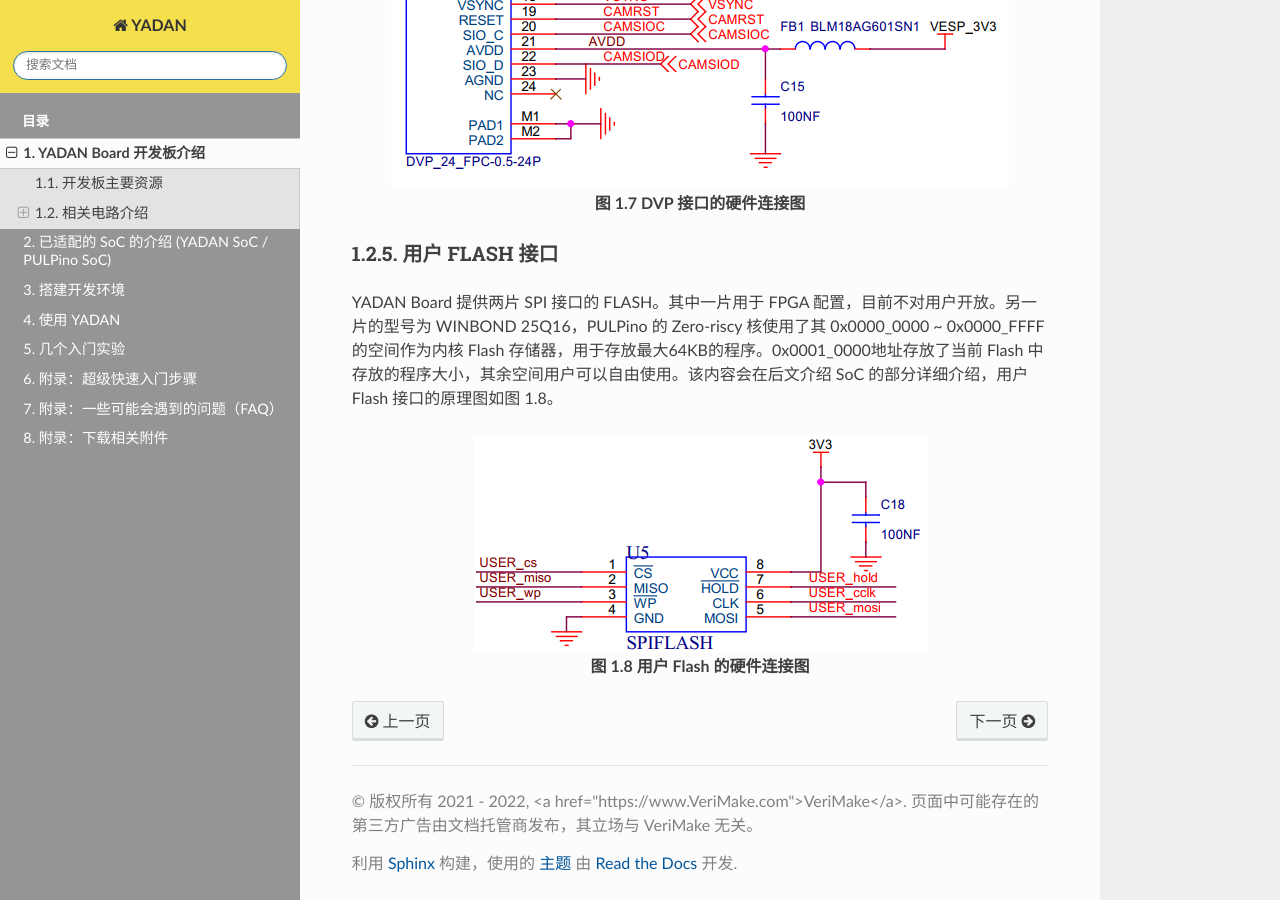
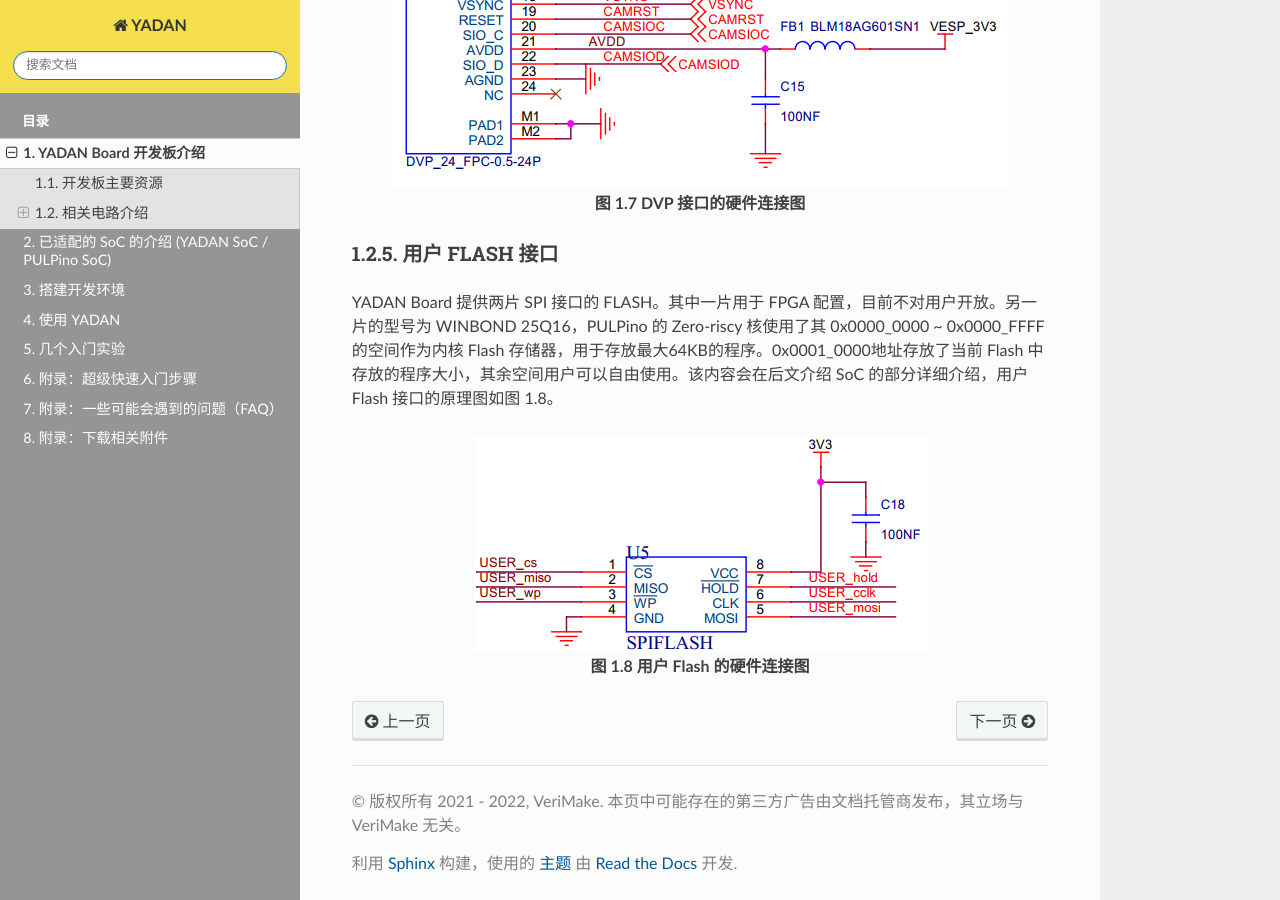
Before and after one commit to CSY-tvgo/YADAN-Docs, a Sphinx documentation site: the page built from docs/source/chap1.md, in a window 1280 px wide and 900 px high, scrolled down 6872 px. Built offline with Sphinx 7.4.7 and the Read the Docs theme 2.0.0, drawn with Linux system fonts in a browser that asks for light colours; comment, search, counter and statistics services are not loaded.

Commit message:
add a statement

```diff
--- a/docs/source/conf.py
+++ b/docs/source/conf.py
@@ -18,7 +18,7 @@
 # -- Project information -----------------------------------------------------
 
 project = 'YADAN'
-copyright = '2021 - 2022, <a href="https://www.VeriMake.com">VeriMake</a>. 页面中可能存在的第三方广告由文档托管商发布，其立场与 VeriMake 无关'
+copyright = '2021 - 2022, VeriMake. 本页中可能存在的第三方广告由文档托管商发布，其立场与 VeriMake 无关'
 author = 'Karbon'
 
 
```
